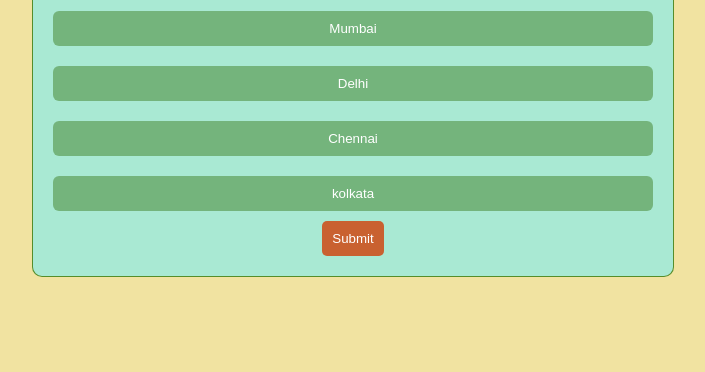
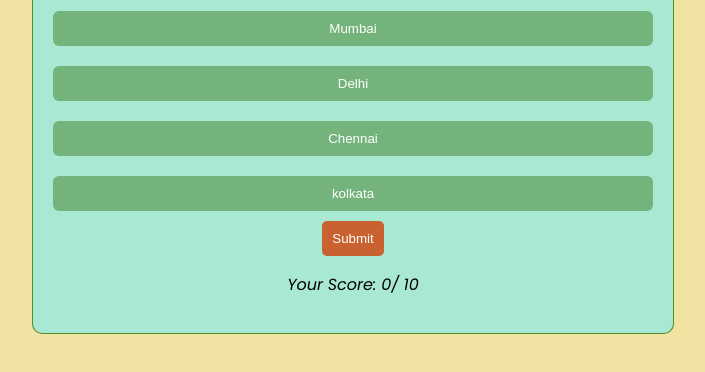
Before and after one commit to Dhiraj-Kumar-Chougale/Quiz-Game, a plain HTML site: page index.html in a window 1280 px wide. Both pictures are taken after a click on the button "Submit". Shown: the part 230-602 px from the top of the page, without its empty margins (287-992 px from the left). Drawn offline with Linux system fonts and the light colour scheme.

Commit message:
Added Scoring System

```diff
--- a/index.html
+++ b/index.html
@@ -12,6 +12,7 @@
       <h1 id="question"></h1>
       <div id="options-container"></div>
       <button id="submit-btn" onclick="submitAnswer()">Submit</button>
+      <p class="user-score"></p>
     </div>
 
     <script src="script.js"></script>
--- a/script.js
+++ b/script.js
@@ -29,10 +29,51 @@ const quizData = [
     options: ["Budapest", "Kingston", "Jakarta", "Tokyo"],
     correctAnswer: "Jakarta",
   },
+  {
+    question: "What is the capital of Tamil Nadu?",
+    options: ["Coimbatore", "Kanchipuram", "Chennai", "Maduri"],
+    correctAnswer: "Chennai",
+  },
+  {
+    question: "What is the capital of Uttaranchal?",
+    options: ["Dehradun", "Haridwar", "Chandigarh", "Meerut"],
+    correctAnswer: "Dehradun",
+  },
+  {
+    question: "What is the capital of Rajastan?",
+    options: ["Ajmer", "Rajsamand", "Jaipur", "Jodhpur"],
+    correctAnswer: "Jaipur",
+  },
+  {
+    question: "What is the capital of  Gujrat?",
+    options: ["Prbandar", "Surat", "Gandhinagar", "Vododara"],
+    correctAnswer: "Gandhinagar",
+  },
 ];
 
 let currentQuestion = 0;
 let userAnswers = [];
+
+
+const userScores = document.querySelector('.user-score');
+
+function calculateScore(answers) {
+  let score = 0;
+
+  for (let i = 0; i < quizData.length; i++) {
+    if (answers[i] === quizData[i].correctAnswer) {
+      score++;
+    }
+  }
+
+  return score;
+}
+
+const updateScore = () => {
+  let userScore = calculateScore(userAnswers);
+  userScores.innerText = `Your Score: ${userScore}/ ${quizData.length}`;
+}
+
 
 function loadQuestion() {
   const questionElement = document.getElementById("question");
@@ -64,10 +105,15 @@ function submitAnswer() {
   }
 
   currentQuestion++;
+  updateScore();
   if (currentQuestion < quizData.length) {
     loadQuestion();
   } else {
     alert("Quiz completed!");
   }
 }
+
+
+
+
 loadQuestion();
```
